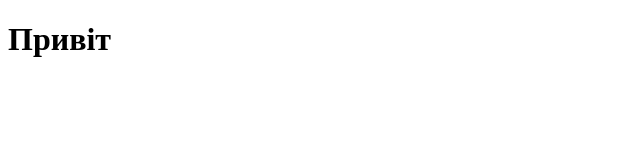
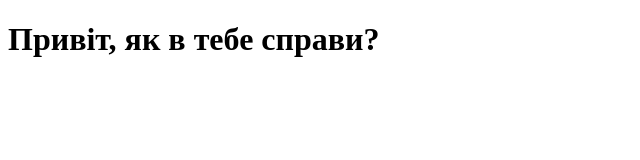
Before and after one commit to DanyloTaradaiko/Tutorial, a plain HTML site: page index.html in a window 1280 px wide. Shown: the whole page, without its empty margins (0-640 px from the left). Drawn offline with Linux system fonts and the light colour scheme.

Commit message:
Update index.html

```diff
--- a/index.html
+++ b/index.html
@@ -6,6 +6,6 @@
     <title>Document</title>
 </head>
 <body>
-    <h1>Привіт</h1>
+    <h1>Привіт, як в тебе справи?</h1>
 </body>
 </html>
```
